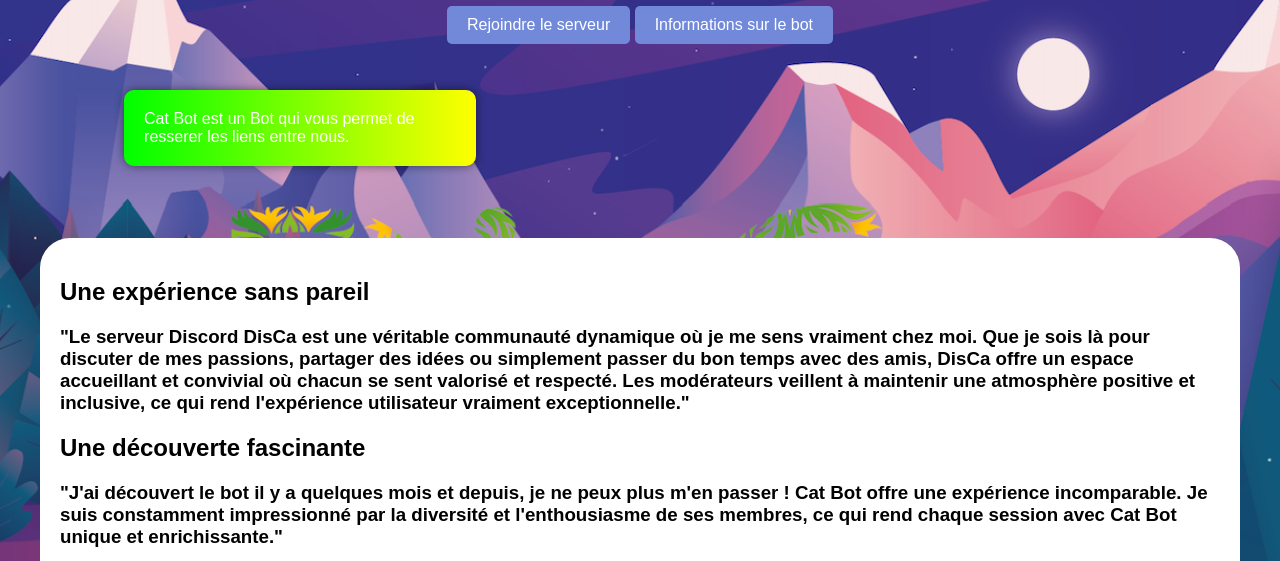
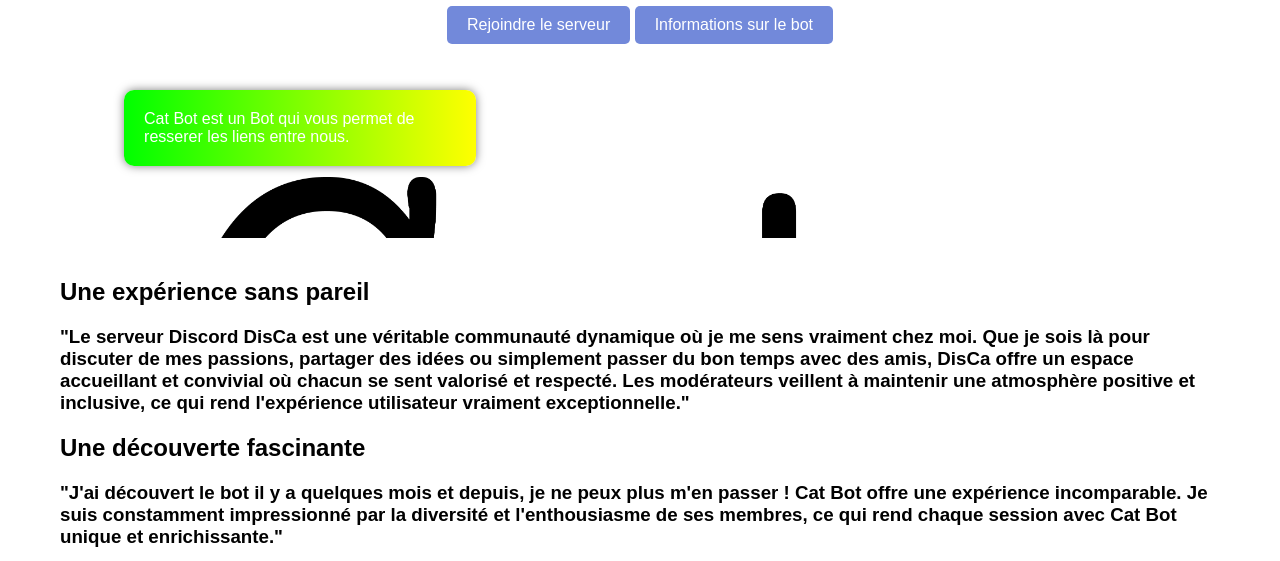
Before and after one commit to discord-collaborative-adventure/fr, a plain HTML site: page index.html in a window 1280 px wide. Shown: the part 72-633 px from the top of the page. Drawn offline with Linux system fonts and the light colour scheme; a script that the page names is missing.

Commit message:
Update styles.css

```diff
--- a/styles.css
+++ b/styles.css
@@ -2,7 +2,7 @@
     margin: 0;
     padding: 0;
     font-family: Arial, sans-serif;
-    background-image: url('https://discord-collaborative-adventure.github.io/fr/background.png');
+    background-image: url('CatBot-discord.png');
     background-size: cover;
     background-attachment: fixed; /* Ne pas fixer le fond pour les appareils mobiles */
 }
```
